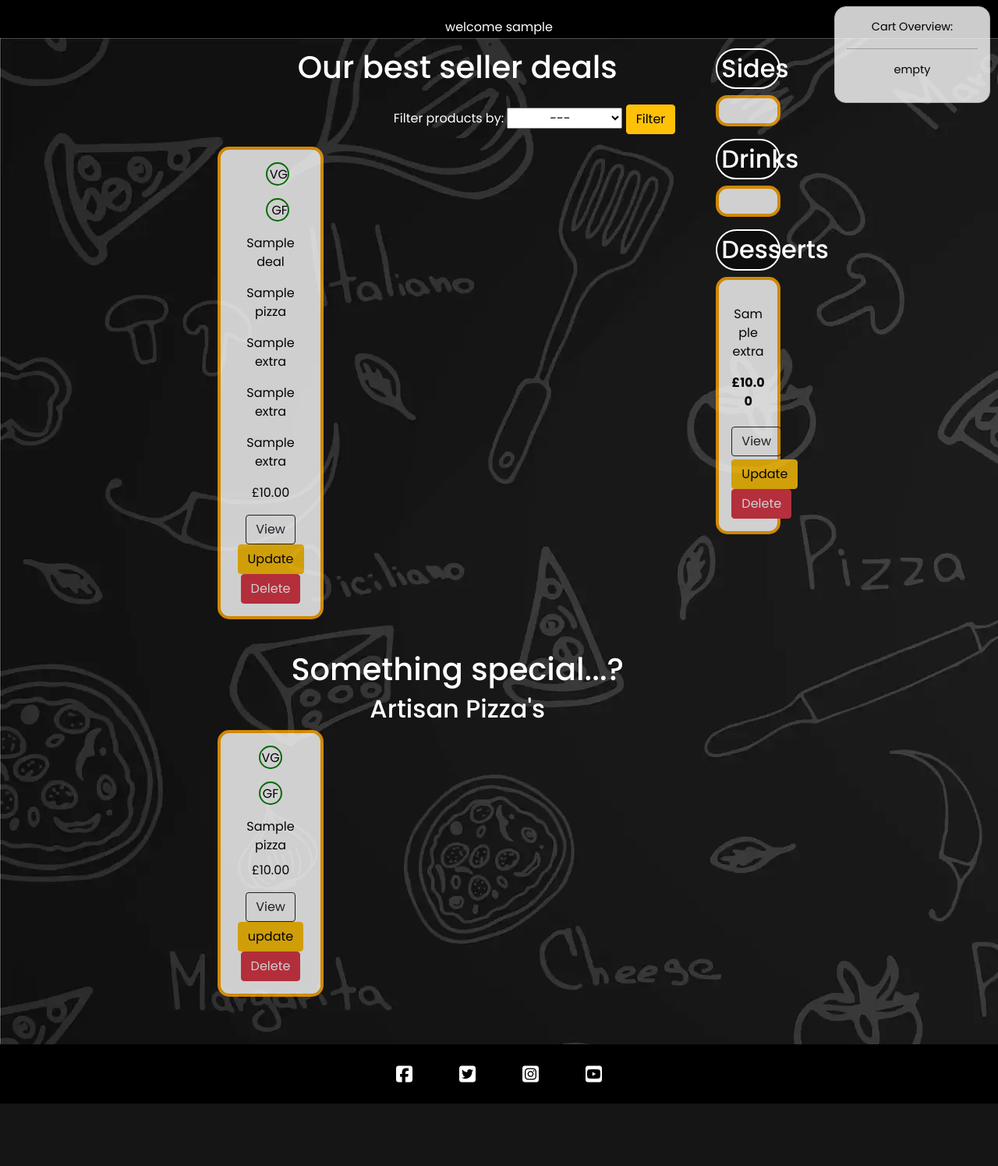
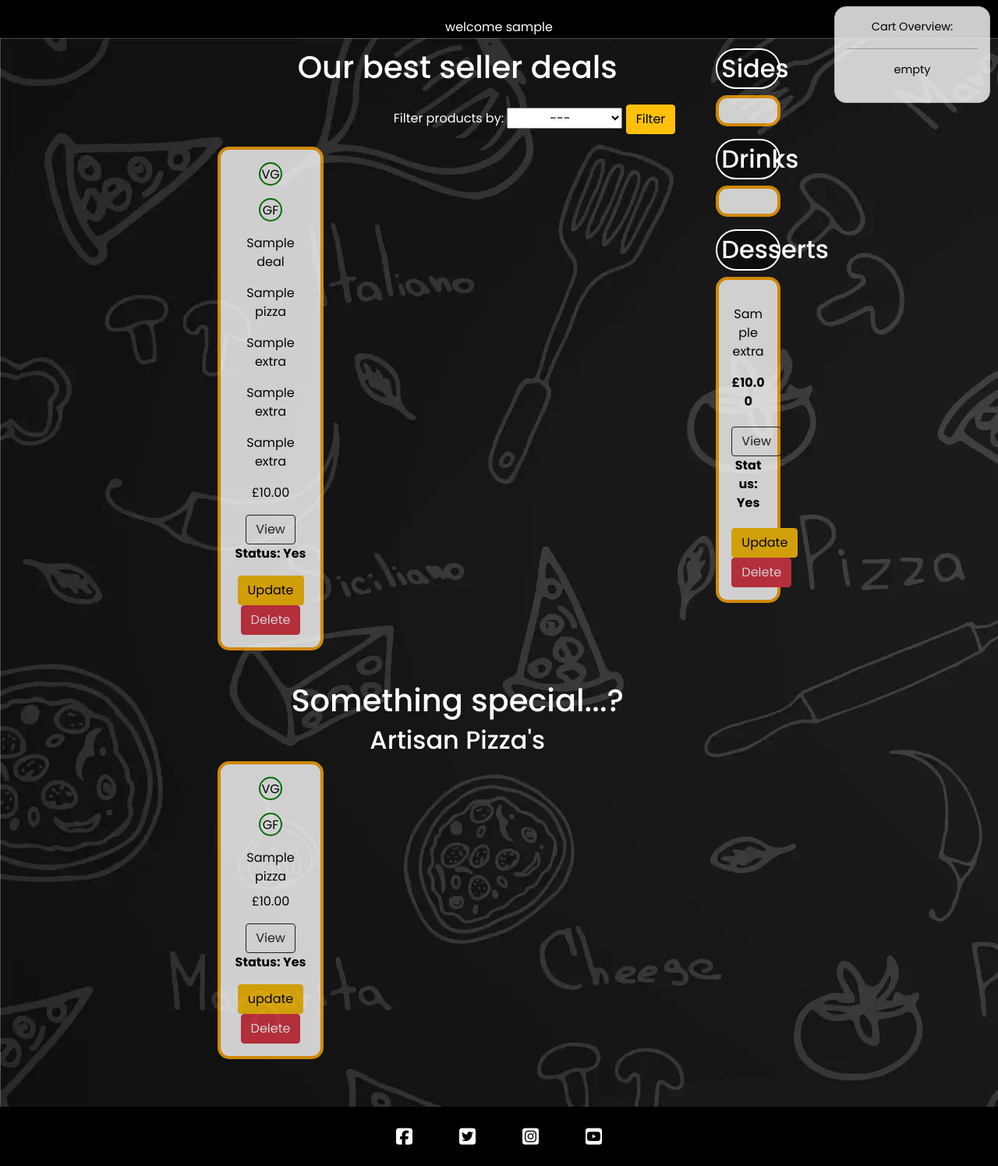
Before and after one commit to NaveedNaseem84/PP5-Ds_Pizza, a Django app: page /menu/ in a window 1280 px wide. Shown: the part 182-1677 px from the top of the page at 78% size. Before the commit the page ends 1597 px from the top, so only its background shows below. Run offline with Django 4.2, Linux system fonts and the light colour scheme; a user stored in the database is signed in; tables that the repository leaves empty hold one stand-in row (values such as "Sample post"); some libraries are stand-ins or nearby versions.

Commit message:
refactor menu view/template: allow admin to see ALL (including non active) items on authentication

```diff
--- a/management/views.py
+++ b/management/views.py
@@ -2,8 +2,9 @@ from django.shortcuts import render, reverse, redirect, get_object_or_404
 from django.http import HttpResponseRedirect
 from django.contrib import messages
 from.forms import NewPizzaForm, NewDealForm, NewExtraForm
+from menu.models import Deal, Pizza, Extras
 from menu.views import menu_view
-from menu.models import Deal, Pizza, Extras
+
 
 def management_view(request):
 
--- a/menu/templates/menu/menu.html
+++ b/menu/templates/menu/menu.html
@@ -31,7 +31,7 @@
                         <div class="card mb-3">
                             <div class="card-body brand-text text-center">
                                 {% if deal.pizza.is_veg == "Yes" and deal.pizza.is_gf == "Yes" %}
-                                <div class="container text-end">
+                                <div class="container text-center">
                                     <div class="row">
                                         <div class="col">
                                             <p class="allergen-circle">VG</p>
@@ -67,6 +67,7 @@
                                 <a href="{% url 'product_detail' deal.id %}?item_type=deal"
                                     class="btn btn-outline-dark">View</a>
                                 {% if request.user.is_authenticated and request.user.is_superuser %}
+                                <p><strong>Status: {{deal.active}}</strong></p>
                                 <a href="{% url 'update_product' deal.id %}?item_type=deal"
                                     class="btn btn-warning">Update</a>
                                 <button class="btn btn-danger btn-delete-booking" data-product-id="{{ deal.id}}"
@@ -125,6 +126,7 @@
                                 <a href="{% url 'product_detail' item.id %}?item_type=pizza"
                                     class="btn btn-outline-dark">View</a>
                                 {% if request.user.is_authenticated and request.user.is_superuser %}
+                                <p><strong>Status: {{item.active}}</strong></p>
                                 <a href="{% url 'update_product' item.id %}?item_type=pizza"
                                     class="btn btn-warning">update</a>
                                 <button class="btn btn-danger btn-delete-booking" data-product-id="{{ item.id}}"
@@ -153,6 +155,7 @@
                         <a href="{% url 'product_detail' side.id %}?item_type=side"
                             class="btn btn-outline-dark">View</a>
                         {% if request.user.is_authenticated and request.user.is_superuser %}
+                        <p><strong>Status: {{side.active}}</strong></p>
                         <a href="{% url 'update_product' side.id %}?item_type=side"
                             class="btn btn-warning mt-1">Update</a>
                         <button class="btn btn-danger btn-delete-booking" data-product-id="{{ side.id}}"
@@ -177,6 +180,7 @@
                         <a href="{% url 'product_detail' drink.id %}?item_type=drink"
                             class="btn btn-outline-dark">View</a>
                         {% if request.user.is_authenticated and request.user.is_superuser %}
+                        <p><strong>Status: {{drink.active}}</strong></p>
                         <a href="{% url 'update_product' drink.id %}?item_type=drink"
                             class="btn btn-warning mt-1">Update</a>
                         <button class="btn btn-danger btn-delete-booking" data-product-id="{{ drink.id}}"
@@ -202,6 +206,7 @@
                         <a href="{% url 'product_detail' dessert.id %}?item_type=dessert"
                             class="btn btn-outline-dark mt-1">View</a>
                         {% if request.user.is_authenticated and request.user.is_superuser %}
+                        <p><strong>Status: {{dessert.active}}</strong></p>
                         <a href="{% url 'update_product' dessert.id %}?item_type=dessert"
                             class="btn btn-warning mt-1">Update</a>
 
--- a/menu/views.py
+++ b/menu/views.py
@@ -3,14 +3,19 @@ from django.http import HttpResponseRedirect
 from django.contrib import messages
 from .models import Deal, Pizza, Extras
 
-# Create your views here.
 
 
 def menu_view(request):
 
-    deal = Deal.objects.filter(active='Yes')
-    pizza = Pizza.objects.filter(active="Yes")
-    extra = Extras.objects.filter(active='Yes')
+    if request.user.is_staff:
+        deal = Deal.objects.all()
+        pizza = Pizza.objects.all()
+        extra = Extras.objects.all()
+
+    else:
+        deal = Deal.objects.filter(active='Yes')
+        pizza = Pizza.objects.filter(active="Yes")
+        extra = Extras.objects.filter(active='Yes')
 
     filter = request.GET.get('allergen-filter')
 
```
